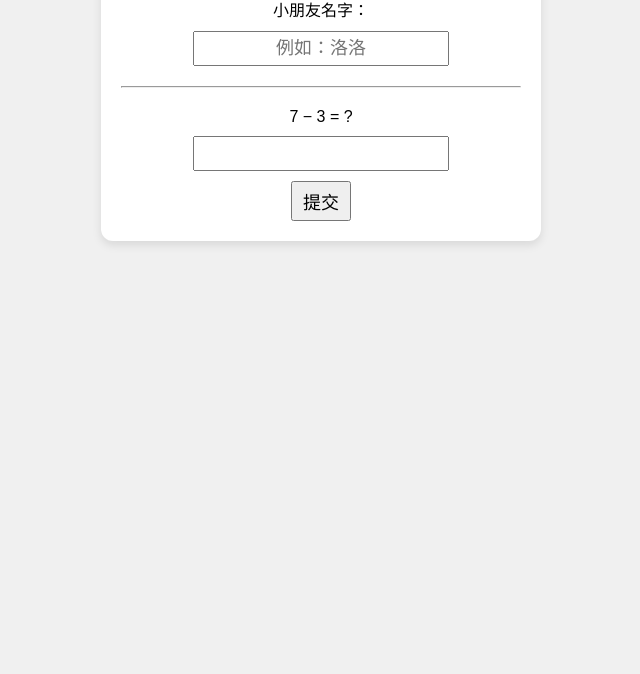
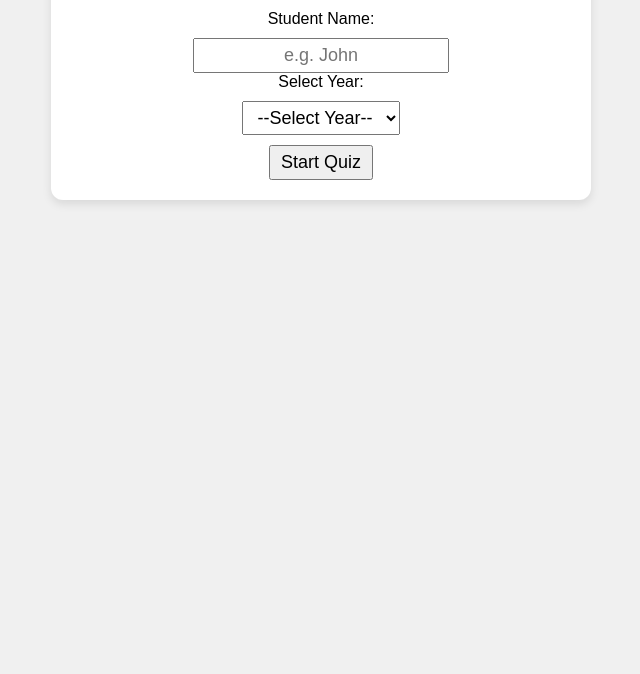
Before and after one commit to MikeYFChan/ResponsiveWebDesign, a plain HTML site: page index.html in a window 1280 px wide. Shown: the part 126-800 px from the top of the page, without its empty margins (319-959 px from the left). Drawn offline with Linux system fonts and the light colour scheme.

Commit message:
Update index.html

```diff
--- a/index.html
+++ b/index.html
@@ -1,50 +1,50 @@
 <!DOCTYPE html>
-<html lang="zh-HK">
+<html lang="en">
 <head>
   <meta charset="UTF-8">
-  <title>小學生數學測試</title>
+  <title>Primary Math Quiz</title>
   <style>
-    body {
-      font-family: Arial, 'PingFang HK', sans-serif;
-      background: #f0f0f0;
-      text-align: center;
-      padding: 20px;
-    }
-    .box {
-      max-width: 400px;
-      margin: 0 auto;
-      background: #fff;
-      padding: 20px;
-      border-radius: 12px;
-      box-shadow: 0 4px 10px rgba(0,0,0,0.1);
-    }
-    input, button {
-      font-size: 18px;
-      margin-top: 10px;
-      padding: 5px 10px;
-      text-align: center;
-    }
-    hr { margin: 20px 0; }
+    body { font-family: Arial, sans-serif; text-align:center; background:#f0f0f0; padding:20px; }
+    .box { max-width:500px; margin:20px auto; background:#fff; padding:20px; border-radius:12px; box-shadow:0 4px 10px rgba(0,0,0,0.1);}
+    input, button, select { font-size:18px; margin-top:10px; padding:5px 10px; text-align:center; }
+    hr { margin:20px 0; }
+    #question, #result, #score { font-size:20px; margin:10px 0; }
   </style>
 </head>
 <body>
-  <div class="box">
-    <h2>小學生數學測試 ✏️</h2>
 
+<!-- Start Page -->
+<div class="box" id="startPage">
+  <h2>Primary Math Quiz ✏️</h2>
   <div>
-      小朋友名字：<br>
-      <input id="childName" placeholder="例如：洛洛">
+    Student Name:<br>
+    <input id="studentName" placeholder="e.g. John">
+  </div>
+  <div>
+    Select Year:<br>
+    <select id="yearSelect">
+      <option value="">--Select Year--</option>
+      <option value="Year 3">Year 3</option>
+      <option value="Year 6">Year 6</option>
+    </select>
+  </div>
+  <button onclick="startTest()">Start Quiz</button>
 </div>
 
-    <hr>
+<!-- Quiz Page -->
+<div class="box" id="quizPage" style="display:none;">
+  <div id="question"></div>
+  <input type="number" id="answerInput" placeholder="Your answer">
+  <br>
+  <button onclick="submitAnswer()">Submit</button>
+  <div id="result"></div>
+</div>
 
-    <div id="question"></div>
-
-    <input type="number" id="answer">
-    <br>
-    <button onclick="checkAnswer()">提交</button>
-
-    <div id="result"></div>
+<!-- Score Page -->
+<div class="box" id="scorePage" style="display:none;">
+  <h2>Quiz Completed ✅</h2>
+  <div id="score"></div>
+  <button onclick="restartQuiz()">Restart Quiz</button>
 </div>
 
 <!-- Firebase CDN -->
@@ -52,7 +52,7 @@
 <script src="https://www.gstatic.com/firebasejs/9.23.0/firebase-firestore-compat.js"></script>
 
 <script>
-    // 🔑 Firebase 設定
+  // 🔑 Firebase configuration
   const firebaseConfig = {
     apiKey: "",
     authDomain: "kids-test-fc074.firebaseapp.com",
@@ -64,53 +64,88 @@
   firebase.initializeApp(firebaseConfig);
   const db = firebase.firestore();
 
-    // 🧮 題目邏輯
-    let num1, num2, correctAnswer, questionText;
+  // Questions for Year 3 and Year 6
+  const questions = {
+    "Year 3": [
+      {q:"5 + 3 =", a:8},
+      {q:"10 - 4 =", a:6},
+      {q:"2 × 3 =", a:6},
+      {q:"12 ÷ 3 =", a:4},
+      {q:"7 + 6 =", a:13}
+    ],
+    "Year 6": [
+      {q:"25 + 17 =", a:42},
+      {q:"56 - 29 =", a:27},
+      {q:"8 × 7 =", a:56},
+      {q:"81 ÷ 9 =", a:9},
+      {q:"15 × 4 =", a:60}
+    ]
+  };
 
-    function newQuestion() {
-      num1 = Math.floor(Math.random() * 10) + 1;
-      num2 = Math.floor(Math.random() * 10) + 1;
+  let studentName = "";
+  let selectedYear = "";
+  let currentQuestionIndex = 0;
+  let score = 0;
 
-      if (Math.random() > 0.5) {
-        correctAnswer = num1 + num2;
-        questionText = `${num1} + ${num2} = ?`;
-      } else {
-        if (num1 < num2) [num1, num2] = [num2, num1];
-        correctAnswer = num1 - num2;
-        questionText = `${num1} − ${num2} = ?`;
+  function startTest(){
+    studentName = document.getElementById("studentName").value.trim();
+    selectedYear = document.getElementById("yearSelect").value;
+    if(!studentName || !selectedYear){
+      alert("Please enter student name and select year.");
+      return;
+    }
+    document.getElementById("startPage").style.display = "none";
+    document.getElementById("quizPage").style.display = "block";
+    currentQuestionIndex = 0;
+    score = 0;
+    showQuestion();
   }
 
-      document.getElementById("question").innerText = questionText;
-      document.getElementById("answer").value = "";
+  function showQuestion(){
+    const q = questions[selectedYear][currentQuestionIndex];
+    document.getElementById("question").innerText = "Question " + (currentQuestionIndex+1) + ": " + q.q;
+    document.getElementById("answerInput").value = "";
     document.getElementById("result").innerText = "";
   }
 
-    // ✅ 檢查答案 + 記錄 Firestore
-    function checkAnswer() {
-      const childName = document.getElementById("childName").value.trim();
-      const userAnswer = Number(document.getElementById("answer").value);
+  function submitAnswer(){
+    const q = questions[selectedYear][currentQuestionIndex];
+    const userAnswer = Number(document.getElementById("answerInput").value);
+    const isCorrect = userAnswer === q.a;
+    document.getElementById("result").innerText = isCorrect ? "✅ Correct!" : "❌ Wrong";
+    if(isCorrect) score++;
 
-      if (!childName) {
-        alert("請先輸入小朋友名字");
-        return;
-      }
-
-      const isCorrect = userAnswer === correctAnswer;
-      document.getElementById("result").innerText = isCorrect ? "✅ 答對！" : "❌ 答錯";
-
-      db.collection("question_logs").add({
-        childName: childName,
-        question: questionText,
-        correctAnswer: correctAnswer,
-        userAnswer: userAnswer,
+    // Save to Firestore
+    db.collection("student_scores").add({
+      studentName: studentName,
+      year: selectedYear,
+      question: q.q,
+      correctAnswer: q.a,
+      studentAnswer: userAnswer,
       isCorrect: isCorrect,
       createdAt: new Date()
     });
 
-      setTimeout(newQuestion, 800);
+    currentQuestionIndex++;
+    if(currentQuestionIndex < questions[selectedYear].length){
+      setTimeout(showQuestion, 800);
+    } else {
+      setTimeout(showScore, 800);
+    }
   }
 
-    newQuestion();
+  function showScore(){
+    document.getElementById("quizPage").style.display = "none";
+    document.getElementById("scorePage").style.display = "block";
+    document.getElementById("score").innerText = "Total Score: " + score + " / " + questions[selectedYear].length;
+  }
+
+  function restartQuiz(){
+    document.getElementById("scorePage").style.display = "none";
+    document.getElementById("startPage").style.display = "block";
+    document.getElementById("studentName").value = "";
+    document.getElementById("yearSelect").value = "";
+  }
 </script>
 </body>
 </html>
```
Lines whose indentation alone changed are shown as unchanged.
